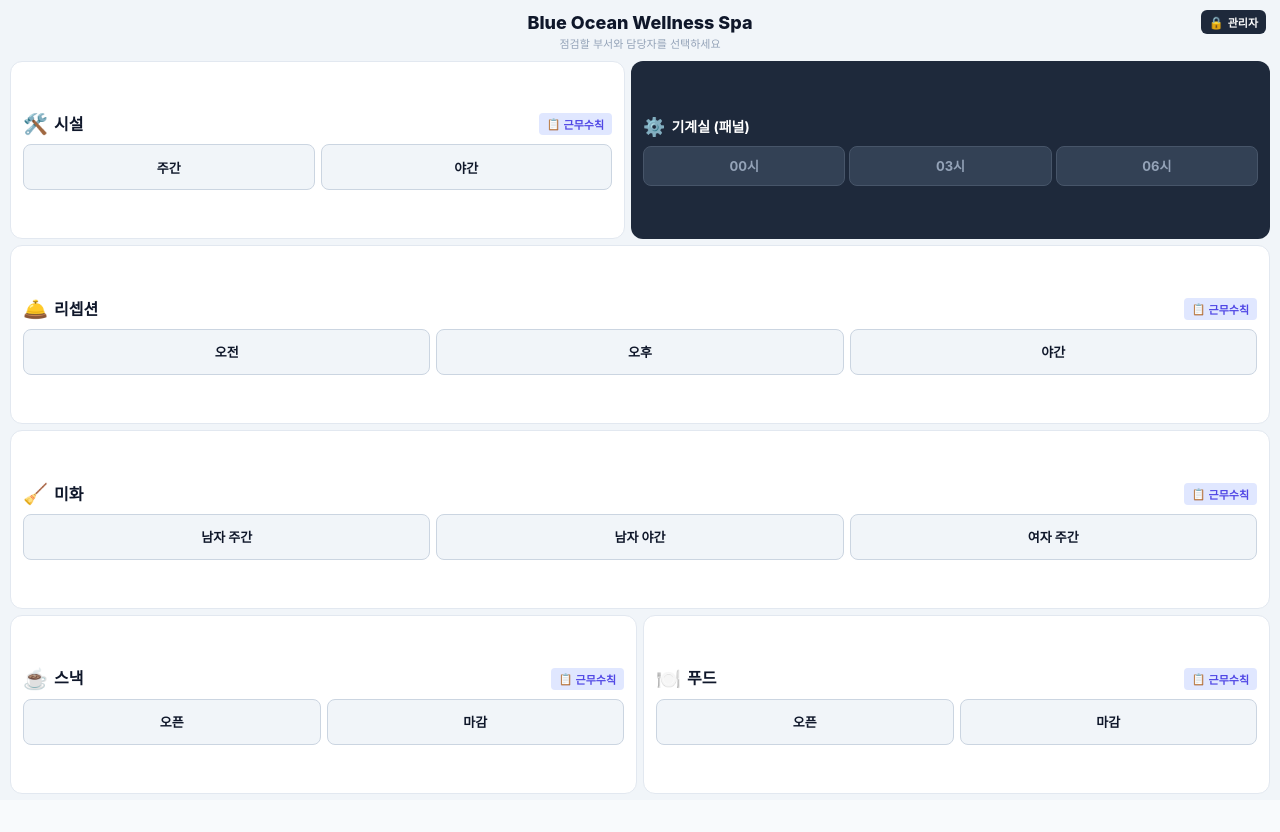
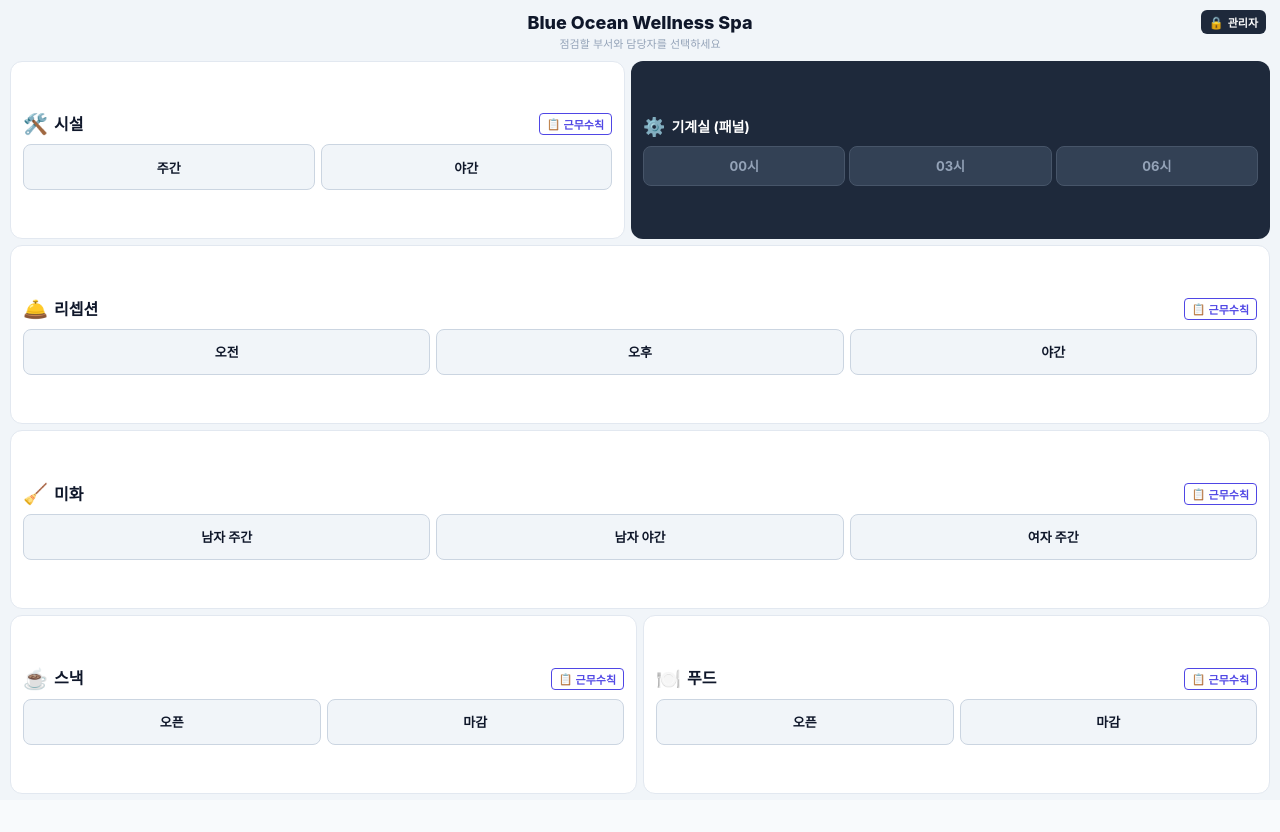
Before and after one commit to 2000BOH/spa-guard, a React (Vite) app: page / in a window 1280 px wide. Shown: the top 832 px of the page. Built offline with nearby package versions, Linux system fonts and the light colour scheme; a web font is replaced by a local one.

Commit message:
style: update work rules button design

```diff
--- a/src/components/MainIndex.tsx
+++ b/src/components/MainIndex.tsx
@@ -56,8 +56,8 @@ export const MainIndex: React.FC<MainIndexProps> = ({ onSelectDepartment, onOpen
           <button
             onClick={() => setWorkRulesDept(deptId)}
             style={{
-              background: '#e0e7ff', color: '#4f46e5', border: 'none', borderRadius: '4px',
-              padding: '3px 8px', fontSize: '11px', fontWeight: 700, cursor: 'pointer',
+              background: '#ffffff', color: '#4f46e5', border: '1px solid #4f46e5', borderRadius: '4px',
+              padding: '2px 7px', fontSize: '11px', fontWeight: 700, cursor: 'pointer',
               display: 'flex', alignItems: 'center', gap: '3px'
             }}
           >
```
